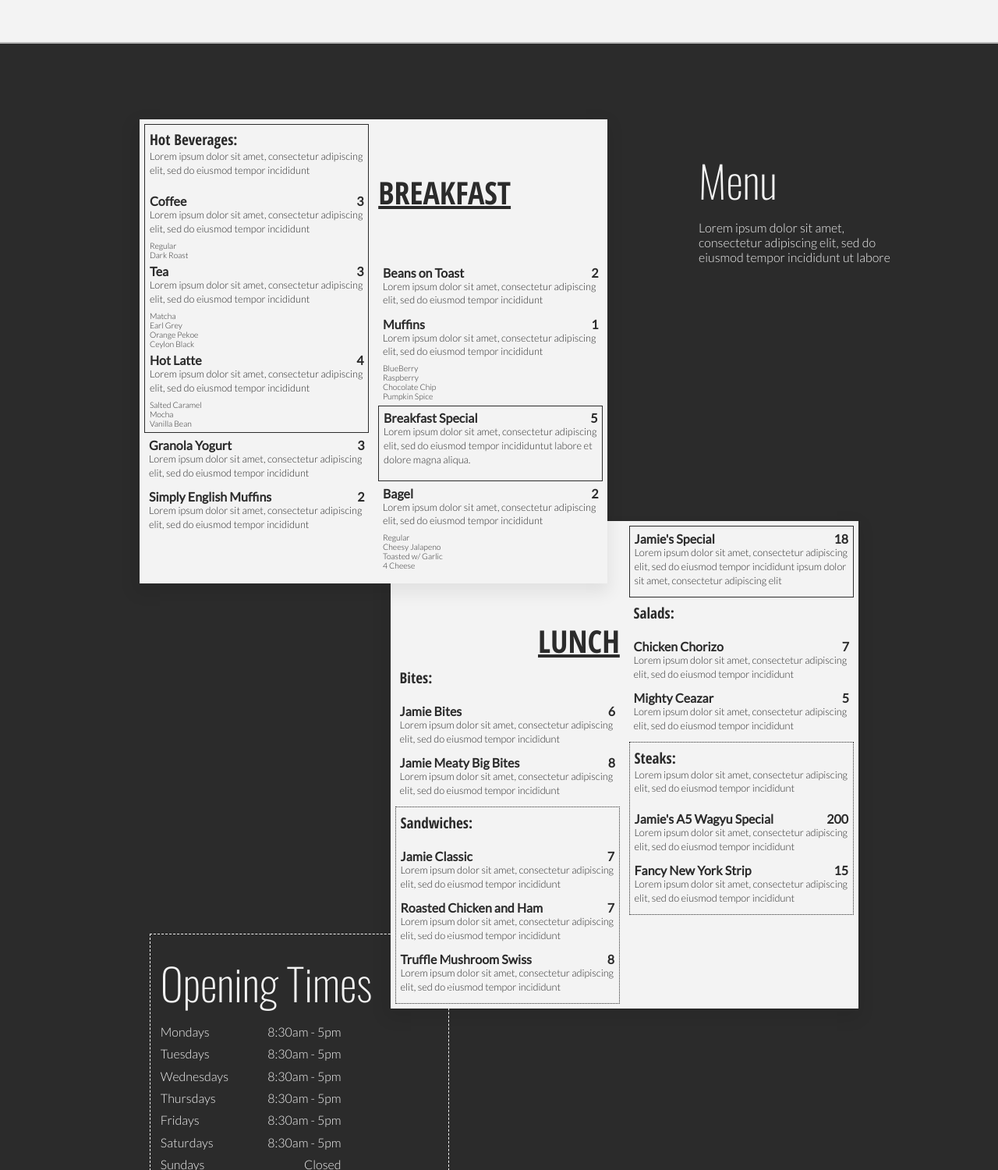
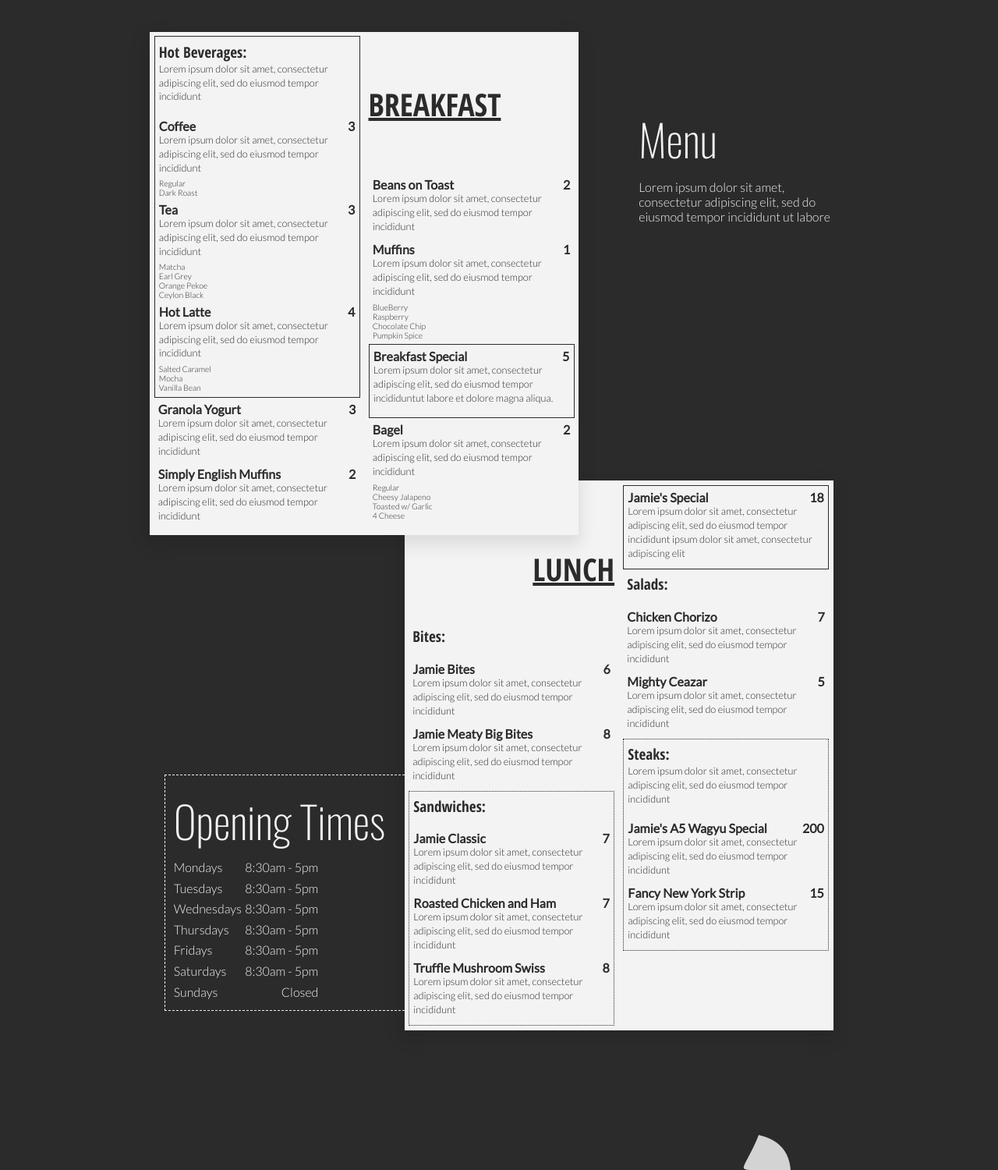
Before and after one commit to jemHerrera/cafe, a plain HTML site: page index.html in a window 1280 px wide. Shown: the part 1300-2800 px from the top of the page at 78% size. Drawn offline with nearby package versions, Linux system fonts and the light colour scheme.

Commit message:
commit 3

```diff
--- a/index.html
+++ b/index.html
@@ -34,12 +34,7 @@
                     <img src="images/coffee.png">
                 </div>
             </section>
-            <hr>
-            <section id="menu" class="main flex-column">
-                <div class="menu-text flex-column">
-                    <h2>Menu</h2>
-                    <p>Lorem ipsum dolor sit amet, consectetur adipiscing elit, sed do eiusmod tempor incididunt ut labore </p>
-                </div>
+            <section id="menu" class="main flex-row">
                 <section class="breakfast main-menu flex-row">
                     <div class="flex-column">
                         <section class="category solid">
@@ -177,6 +172,45 @@
                         </section>
                     </div>
                 </section>
+                <div class="menu-text flex-column">
+                    <h2>Menu</h2>
+                    <p>Lorem ipsum dolor sit amet, consectetur adipiscing elit, sed do eiusmod tempor incididunt ut labore </p>
+                </div>
+            </section>
+            <div class="main second-menu flex-row">
+                <section id="opening-times" class="flex-column">
+                    <h2>Opening Times</h2>
+                    <div>
+                        <div class="flex-row">
+                            <p class="day">Mondays</p>
+                            <p class="time">8:30am - 5pm</p>
+                        </div>
+                        <div class="flex-row">
+                            <p class="day">Tuesdays</p>
+                            <p class="time">8:30am - 5pm</p>
+                        </div>
+                        <div class="flex-row">
+                            <p class="day">Wednesdays</p>
+                            <p class="time">8:30am - 5pm</p>
+                        </div>
+                        <div class="flex-row">
+                            <p class="day">Thursdays</p>
+                            <p class="time">8:30am - 5pm</p>
+                        </div>
+                        <div class="flex-row">
+                            <p class="day">Fridays</p>
+                            <p class="time">8:30am - 5pm</p>
+                        </div>
+                        <div class="flex-row">
+                            <p class="day">Saturdays</p>
+                            <p class="time">8:30am - 5pm</p>
+                        </div>
+                        <div class="flex-row">
+                            <p class="day">Sundays</p>
+                            <p class="time">Closed</p>
+                        </div>
+                    </div>
+                </section>
                 <section class="main-menu lunch flex-row">
                     <div class="flex-column">
                         <h4 class="lunch-title">Lunch</h4>
@@ -295,42 +329,10 @@
                                     </div>
                                 </div>
                             </section>
-                    </div>
+                        </div>
                 </section>
-            </section>
-            <section id="opening-times" class="menu flex-column">
-                <h2>Opening Times</h2>
-                <div>
-                    <div class="flex-row">
-                        <p class="day">Mondays</p>
-                        <p class="time">8:30am - 5pm</p>
-                    </div>
-                    <div class="flex-row">
-                        <p class="day">Tuesdays</p>
-                        <p class="time">8:30am - 5pm</p>
-                    </div>
-                    <div class="flex-row">
-                        <p class="day">Wednesdays</p>
-                        <p class="time">8:30am - 5pm</p>
-                    </div>
-                    <div class="flex-row">
-                        <p class="day">Thursdays</p>
-                        <p class="time">8:30am - 5pm</p>
-                    </div>
-                    <div class="flex-row">
-                        <p class="day">Fridays</p>
-                        <p class="time">8:30am - 5pm</p>
-                    </div>
-                    <div class="flex-row">
-                        <p class="day">Saturdays</p>
-                        <p class="time">8:30am - 5pm</p>
-                    </div>
-                    <div class="flex-row">
-                        <p class="day">Sundays</p>
-                        <p class="time">Closed</p>
-                    </div>
-                </div>
-            </section>
+
+            </div>
         </div>
 
         <!-- END MAIN -->
--- a/style.css
+++ b/style.css
@@ -9,7 +9,7 @@
     box-sizing:border-box;
 }
 body{
-    background-color:#f3f3f3;
+    background-color:#2b2b2b;
     /* font-family:'Lato', sans-serif; */
     /* font-family: 'Oswald', sans-serif; */
     font-family: 'Open Sans Condensed', sans-serif;
@@ -27,9 +27,6 @@ p{
     font-weight:300;
     line-height:1.2;
     margin:2% 0;
-}
-hr{
-    border:0.5px solid #b5b5b5;
 }
 .flex-row{
     display:flex;
@@ -49,6 +46,9 @@ hr{
 .solid{
     border:1px solid #2b2b2b;
 }
+.main{
+    padding:0 10%;
+}
 
 
 
@@ -62,6 +62,9 @@ hr{
 
 
 
+header{
+    background-color: #f3f3f3;
+}
 header > .wrapper > img{
     width:20%;
     margin:5% 0;
@@ -112,8 +115,9 @@ nav > ul > li > a:hover{
 
 
 #story{
+    background-color:#f3f3f3;
     justify-content: space-evenly;
-    margin: 10%;
+    padding: 7% 10%;
 }
 #story > .story-text{
     width:65%;
@@ -139,22 +143,27 @@ nav > ul > li > a:hover{
 
 
 
+
 #menu{
-    width:100%;
-    margin:0;
-    background-color: #2b2b2b;
+    padding:5% 15% 0 15%;
+    z-index:2;
+    justify-content:space-between;
+}
+.second-menu{
+    padding:0 10% 5% 10%;
+    justify-content:center;
+    z-index:1;
+    top:-70px;
 }
 .menu-text{
-    z-index:1;
-    color: #f3f3f3;
-    align-self:flex-end;
-    margin: 10% 10% 0 0;
-    width:20%;
+    width:30%;
+    height:10em;
+    margin-top:10%;
+    color:#f3f3f3;
 }
 .main-menu{
-    box-shadow:-2px 8px 20px 4px rgba(0,0,0,.08);
-    width:600px;
-    opacity:1;
+    box-shadow:-2px 8px 20px 4px rgba(0,0,0,.1);
+    width:550px;
     background-color:#f3f3f3;
 }
 .main-menu > div{
@@ -191,29 +200,19 @@ nav > ul > li > a:hover{
     font-size:65%;
     font-weight:300;
 }
-.breakfast{
-    margin: 0 0 0 14%;
-    top:-12em;
-    z-index:2;
-}
-.lunch{
-    z-index:1;
-    align-self:flex-end;
-    margin:0 14% 0 0;
-    top:-17em;
-}
 .lunch-title{
     text-align:right;
-    margin:3em 0 0 0 !important;
+    margin: 2em 0 1em 0 !important;
 }
 #opening-times{
-    z-index:1;
     color:#f3f3f3;
     width:30%;
-    top:-23em;
-    margin-left:15%;
+    height:50%;
     border:1px dashed #f3f3f3;
+    border-right:none;
     padding:1%;
+    margin-bottom:25px;
+    align-self:flex-end;
 }
 #opening-times > div > div{
     width:65%;
```
